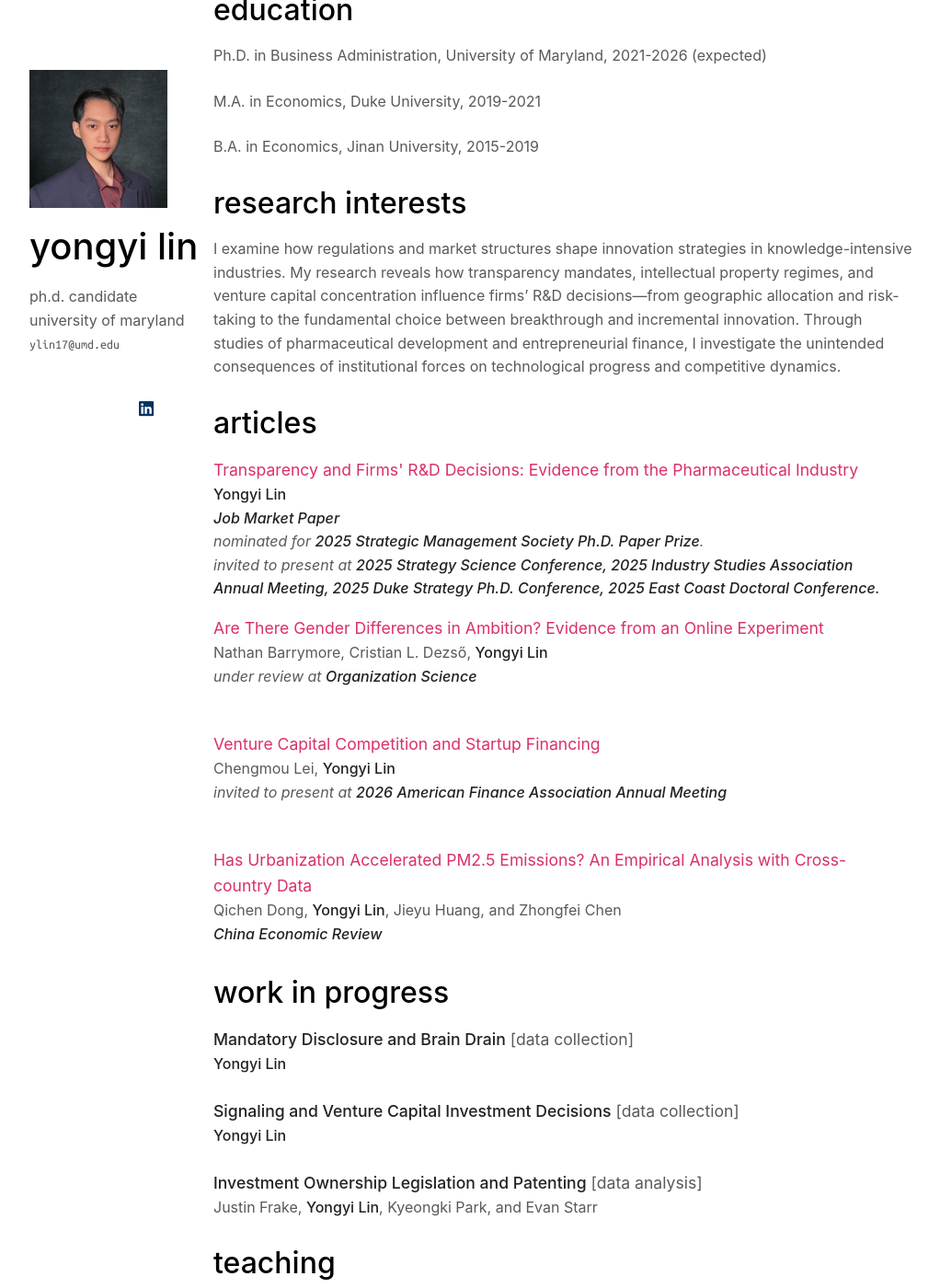
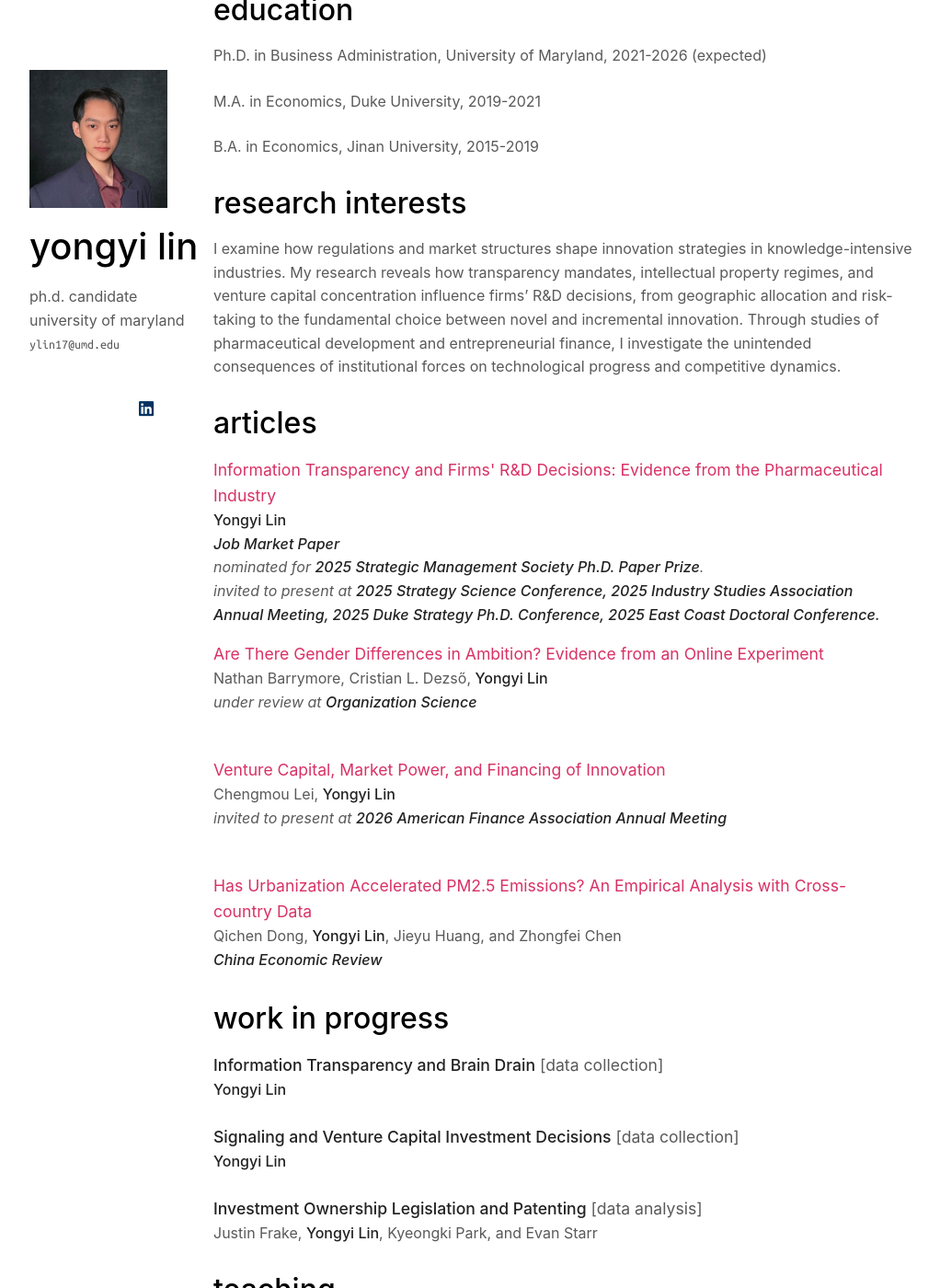
Before and after one commit to yongyi-lin/yongyi-lin.github.io, a Jekyll site: the page built from index.md, in a window 1280 px wide and 1400 px high, scrolled down 233 px. Shown: the whole window at 92% size, without its empty margins (128-1150 px from the left). Built offline with Jekyll 4.4.1, drawn with Linux system fonts in a browser that asks for light colours; some web fonts are replaced; a style sheet for code colours, icons or effects is not loaded.

Commit message:
Update research description and paper titles\n\n- Fix spacing and wording in research interests paragraph\n- Update paper titles to use 'Information Transparency' prefix\n- Change 'breakthrough' to 'novel' innovation\n- Update venture capital paper title to include market power focus

```diff
--- a/_data/publications.yml
+++ b/_data/publications.yml
@@ -1,6 +1,6 @@
 main:
 
-  - title: "Transparency and Firms' R&D Decisions: Evidence from the Pharmaceutical Industry"
+  - title: "Information Transparency and Firms' R&D Decisions: Evidence from the Pharmaceutical Industry"
     authors: <strong>Yongyi Lin</strong>
     conference_short: JMP
     conference: <strong>Job Market Paper</strong>
@@ -14,7 +14,7 @@ main:
     conference: under review at <strong>Organization Science</strong>
     pdf: https://www.dropbox.com/scl/fi/gw13nhie8jxvqxx7pqc9n/ambition-ssrn.pdf?rlkey=va0agimp8trvxo51gwk1sasr7&amp;st=7kpzlx1v&amp;dl=0
 
-  - title: "Venture Capital Competition and Startup Financing"
+  - title: "Venture Capital, Market Power, and Financing of Innovation"
     authors: Chengmou Lei, <strong>Yongyi Lin</strong>
     conference_short: AFA
     conference: invited to present at <strong>2026 American Finance Association Annual Meeting</strong>
@@ -27,7 +27,7 @@ main:
     pdf: https://www.dropbox.com/scl/fi/z4tj2lzqqmdk7cotpg4t6/cer.pdf?rlkey=6v1az4b6s0ps65pl1flmjljxj&amp;st=6jjn6q2q&amp;dl=0
 
 work_in_progress:
-  - title: "Mandatory Disclosure and Brain Drain"
+  - title: "Information Transparency and Brain Drain"
     authors: <strong>Yongyi Lin</strong>
     status: "[data collection]"
 
--- a/index.md
+++ b/index.md
@@ -11,7 +11,7 @@ I am a fifth-year Ph.D. candidate in managerial economics and strategy at Robert
 <p style="margin-bottom: 4px;">B.A. in Economics, Jinan University, 2015-2019</p>
 
 <h2 id="research-interests" style="font-size:2rem;">research interests</h2>
-I examine how regulations and market structures shape innovation strategies in knowledge-intensive industries. My research reveals how transparency mandates, intellectual property regimes, and venture capital concentration influence firms' R&D decisions—from geographic allocation and risk-taking to the fundamental choice between breakthrough and incremental innovation. Through studies of pharmaceutical development and entrepreneurial finance, I investigate the unintended consequences of institutional forces on technological progress and competitive dynamics.
+I examine how regulations and market structures shape innovation strategies in knowledge-intensive industries. My research reveals how transparency mandates, intellectual property regimes, and venture capital concentration influence firms' R&D decisions, from geographic allocation and risk-taking to the fundamental choice between novel and incremental innovation. Through studies of pharmaceutical development and entrepreneurial finance, I investigate the unintended consequences of institutional forces on technological progress and competitive dynamics.
 
 {% include_relative _includes/publications.md %}
 
```
